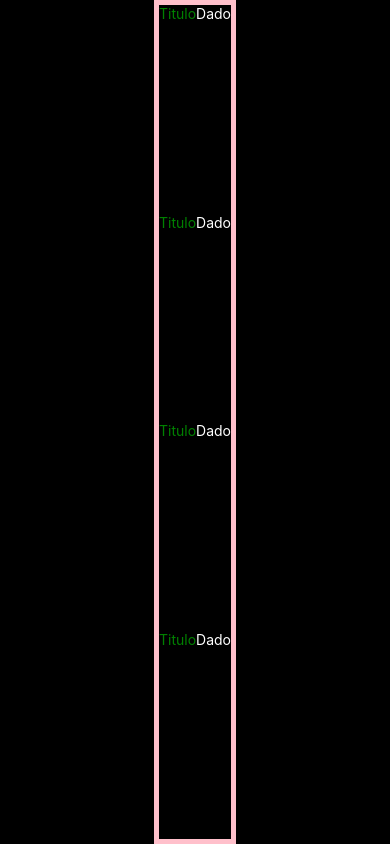
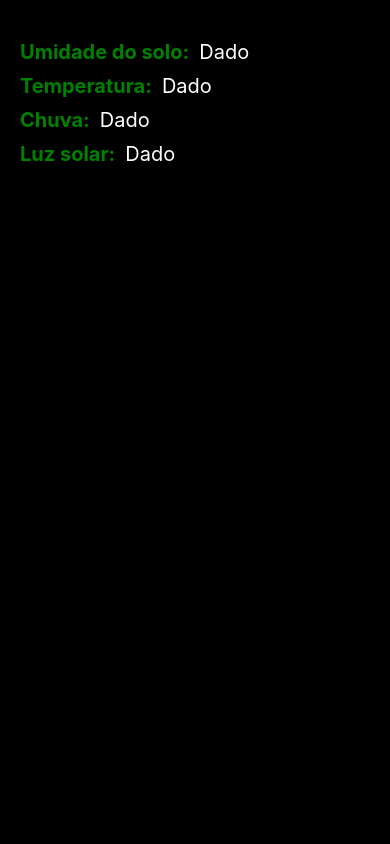
Before and after one commit to Ingrid3ds2025/TCC-INGRID, a React Native app: screen /RelatorioGeral in a window 390 px wide. Built offline with nearby package versions, Linux system fonts and the light colour scheme.

Commit message:
Add files via upload

```diff
--- a/src/relatorioGeral.jsx
+++ b/src/relatorioGeral.jsx
@@ -7,25 +7,32 @@ class RelatorioGeral extends Component {
       <View style={styles.container}>
         <View style={styles.informacoes}>
             <View style={styles.campo}>
-                <Text style={styles.subtitulo}>Titulo</Text>
+                <Text style={styles.subtitulo}>Umidade do solo:</Text>
                 <Text style={styles.dado}>Dado</Text>
             </View>
 
             <View style={styles.campo}>
-                <Text style={styles.subtitulo}>Titulo</Text>
+                <Text style={styles.subtitulo}>Temperatura:</Text>
                 <Text style={styles.dado}>Dado</Text>
             </View>
 
             <View style={styles.campo}>
-                <Text style={styles.subtitulo}>Titulo</Text>
+                <Text style={styles.subtitulo}>Chuva:</Text>
                 <Text style={styles.dado}>Dado</Text>
             </View>
 
             <View style={styles.campo}>
-                <Text style={styles.subtitulo}>Titulo</Text>
+                <Text style={styles.subtitulo}>Luz solar:</Text>
                 <Text style={styles.dado}>Dado</Text>
             </View>
         </View>
+
+        {/*GRÁFICO */}
+
+        <View style={styles.grafico}>
+            <Text>Irrigação Realizada em 3 meses </Text>
+        </View>
+
       </View>
     );
   }
@@ -34,33 +41,35 @@ class RelatorioGeral extends Component {
 const styles = StyleSheet.create({
   container: {
     flex: 1,
-    justifyContent: 'center',
-    alignItems: 'center',
     backgroundColor: 'black',
-     justifyContent: 'flex-start'
+    justifyContent: 'flex-start',
+    alignItems: 'flex-start', // <-- importante para deixar os filhos no início horizontalmente
+    padding: 20
   },
 
   informacoes:{
-    flex: 1,
-    justifyContent: 'flex-start',
-    alignContent: 'stretch',
     flexDirection: 'column',
-    borderColor: 'pink',
-    borderWidth: 5
+    alignSelf: 'flex-start', // <-- este é o mais importante
+    marginTop: 20,
   },
 
   campo: {
     flex: 1,
     flexDirection: 'row',
+    marginBottom: 10
 
   },
 
   subtitulo:{
-    color: 'green'
+    color: 'green',
+    fontSize: 20,
+    fontWeight: '700',
+    marginRight: 10
   },
 
   dado:{
-    color: 'white'
+    color: 'white',
+    fontSize: 20,
   }
 });
 
--- a/src/sobreProduto.jsx
+++ b/src/sobreProduto.jsx
@@ -5,10 +5,6 @@ class SobreProduto extends Component {
   render() {
     return (
       <View style={styles.container}>
-
-        {/* Titulo */}
-        <Text style={styles.titulo}>Sobre o Produto</Text>
-
         <View style={styles.conteudo}>
             <Text style={styles.subtitulo}>Nome do Produto</Text>
             <Text style={styles.conteudo2}>Nome do Produto</Text>
```
Also changed, not shown: App.js (+9 -9 lines).
